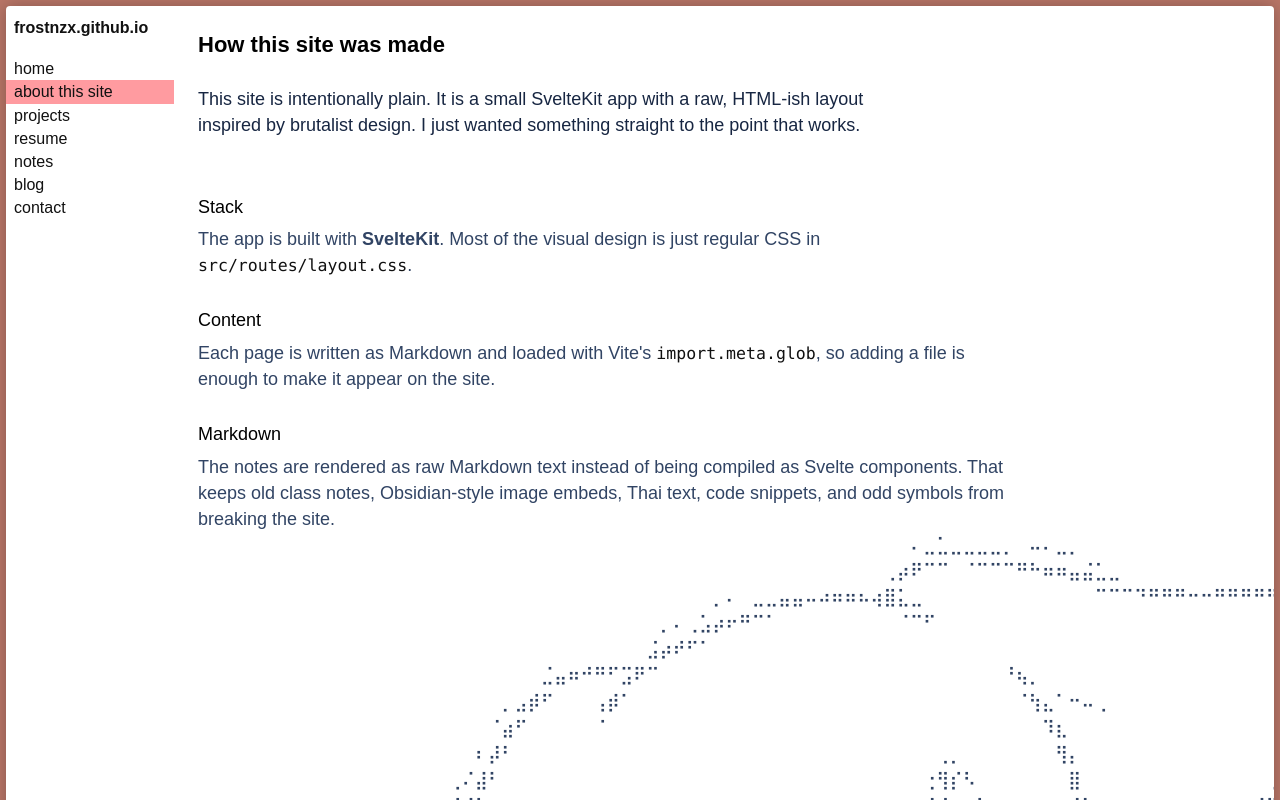
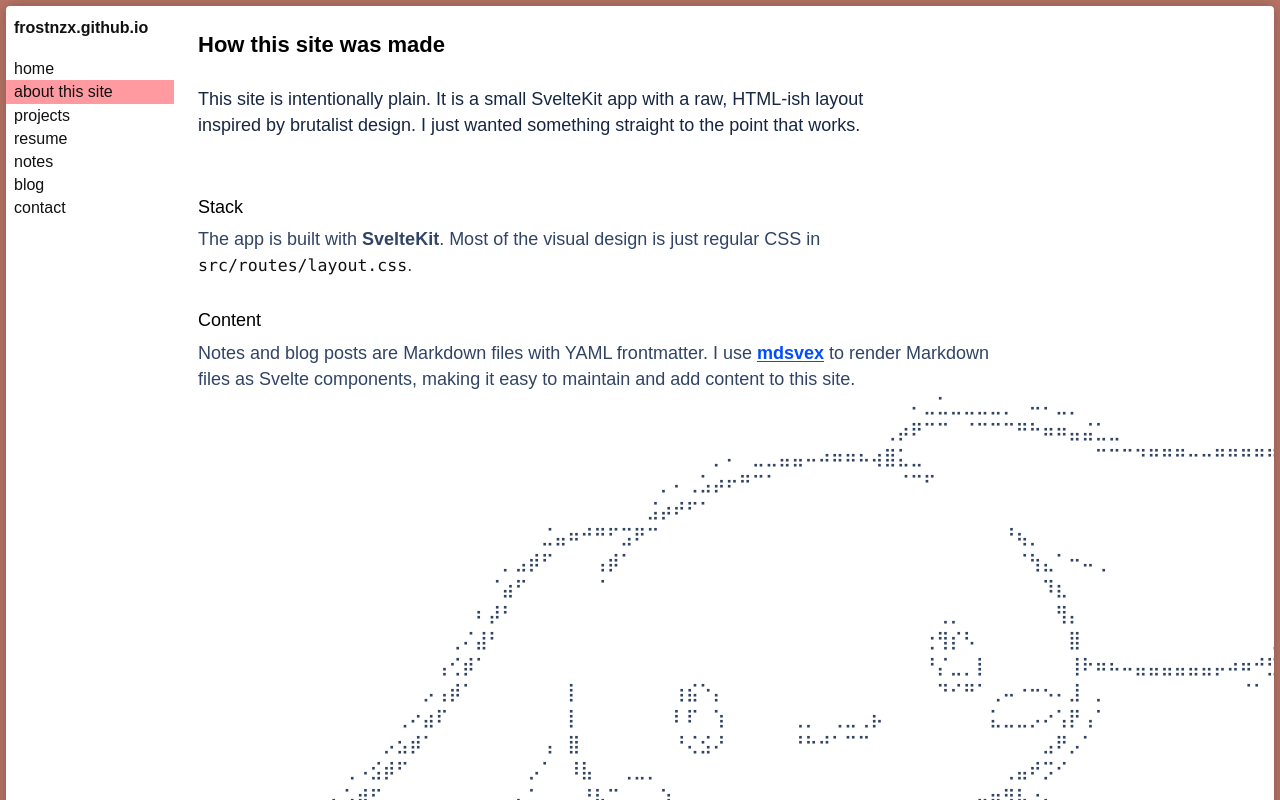
Before and after one commit to frostnzx/blog, a SvelteKit app: page /about in a window 1280 px wide. Shown: the top 800 px of the page. Built offline with nearby package versions, Linux system fonts and the light colour scheme.

Commit message:
edit some small details in pages

```diff
--- a/package.json
+++ b/package.json
@@ -18,6 +18,7 @@
 		"@sveltejs/kit": "^2.63.0",
 		"@sveltejs/vite-plugin-svelte": "^7.1.2",
 		"@tailwindcss/vite": "^4.3.0",
+		"@types/node": "^25.9.3",
 		"mdsvex": "^0.12.7",
 		"prettier": "^3.8.3",
 		"prettier-plugin-svelte": "^4.1.0",
--- a/src/routes/+page.svelte
+++ b/src/routes/+page.svelte
@@ -12,7 +12,7 @@
 		Welcome to my personal site (^ム^). This is where I post interesting stuff or share my cool
 		projects.
 	</p>
-	<p>Computer Engineering @Chula. Interests in web, systems, and infra.</p>
+	<p>Computer Engineering <mark class="bg-pink-200">@Chula</mark>. Interests in web, systems, and infra.</p>
 	<p>Bangkok, Thailand.</p>
 </section>
 
--- a/src/routes/about/+page.svelte
+++ b/src/routes/about/+page.svelte
@@ -18,17 +18,9 @@
 	<article>
 		<h3>Content</h3>
 		<p>
-			Each page is written as Markdown and loaded with Vite's
-			<code>import.meta.glob</code>, so adding a file is enough to make it appear on the site.
-		</p>
-	</article>
-
-	<article>
-		<h3>Markdown</h3>
-		<p>
-			The notes are rendered as raw Markdown text instead of being compiled as Svelte components.
-			That keeps old class notes, Obsidian-style image embeds, Thai text, code snippets, and odd
-			symbols from breaking the site.
+			Notes and blog posts are Markdown files with YAML frontmatter. I use
+			<a href="https://github.com/pngwn/mdsvex">mdsvex</a> to render Markdown files as Svelte components,
+			making it easy to maintain and add content to this site.
 		</p>
 		<p>
 			⠀⠀⠀⠀⠀⠀⠀⠀⠀⠀⠀⠀⠀⠀⠀⠀⠀⠀⠀⠀⠀⠀⠀⠀⠀⠀⠀⠀⠀⠀⠀⠀⠀⠀⠀⠀⠀⠀⠀⠀⠀⠀⠀⠀⠀⠀⠀⠀⠀⠀⠀⠀⠀⠀⠄⣀⣁⣀⣀⣀⣀⡀⠀⠤⠄⣀⡀⠀⠀⠀⠀⠀⠀⠀⠀⠀⠀⠀⠀⠀⠀⠀⠀⠀⠀⠀⠀⠀⠀⠀⠀⠀⠀
--- a/src/routes/notes/+page.svelte
+++ b/src/routes/notes/+page.svelte
@@ -8,8 +8,8 @@
 	<h2 class="font-extrabold">Notes</h2>
 	<p>
 		Academic notes I share with peers and anyone interested.<br />
-		Some may be wrong, so feel free to correct me. <br />
-		Some parts of these notes are written in 🇹🇭.
+		Some part may technically incorrect, so feel free to correct me. <br />
+		Note that some parts of these notes are written in Thai.
 	</p>
 </section>
 
```
Also changed, not shown: 1 other file (tests, documents, lock files or other folders).
